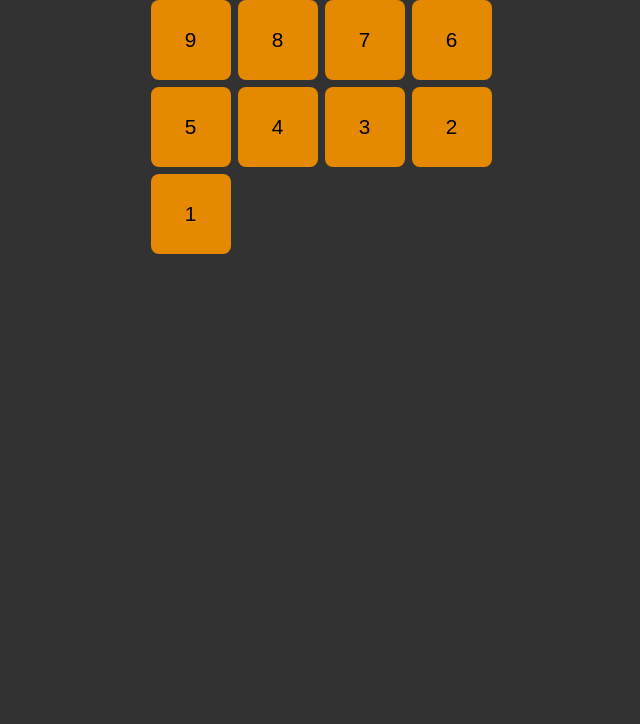
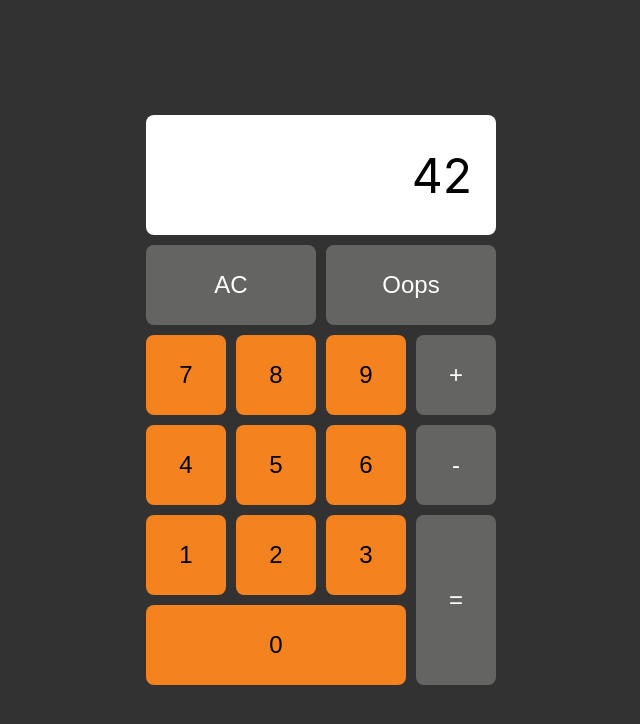
Before and after one commit to ramin709/Calculator, a React (Create React App) app: page / in a window 1280 px wide. Shown: the top 724 px of the page, without its empty margins (319-959 px from the left). Built offline with nearby package versions, Linux system fonts and the light colour scheme.

Commit message:
Complete UI
UI completed and Calc component with its test file created

```diff
--- a/src/App.tsx
+++ b/src/App.tsx
@@ -7,6 +7,8 @@ const Container = styled.div`
     background: #323232;
     flex-direction: column;
     min-height: 100vh;
+    align-items: center;
+    justify-content: center;
 `;
 
 function App() {
--- a/src/component/Button/Button.tsx
+++ b/src/component/Button/Button.tsx
@@ -1,20 +1,51 @@
-import React from 'react'
+import React, { CSSProperties } from 'react'
 import styled from 'styled-components'
+
+export enum ButtonType{
+  Number , Operator
+}
 
 type ButtonProps = {
     label: string;
+    type?: ButtonType;
+    position?: [x: number, y: number];
+    width?: number;
+    height?: number;
 }
 
 const StyledButton = styled.button`
-    background-color: #e48900;
+    background-color: #646462;
     border: none;
     border-radius: 8px;
-    font-size: 1.3rem;
+    color: #fff;
+    font-size: 1.5rem;
 `
 
-const Button: React.FC<ButtonProps> = ({label}) => {
+const Button: React.FC<ButtonProps> = ({type ,label , position , width , height}) => {
+
+  const style: CSSProperties = {}
+
+  if(position) {
+    style.gridRowStart = position[0] + 1;
+    style.gridColumnStart = position[1] + 1;
+  }
+
+  if(width){
+    style.gridColumnEnd = `span ${width}`
+  }
+
+  if(height){
+    style.gridRowEnd = `span ${height}`
+  }
+
+  if(type === ButtonType.Number){
+    style.backgroundColor = "#f4821f";
+    style.color= "#000"
+  }
+
+
   return (
-    <StyledButton>
+    <StyledButton style={style}>
         {label}
     </StyledButton>
   )
--- a/src/component/Calculator/Calculator.tsx
+++ b/src/component/Calculator/Calculator.tsx
@@ -1,5 +1,6 @@
 import styled from 'styled-components'
 import Button from '../Button/Button';
+import {ButtonType} from '../Button/Button'
 const Container = styled.div`
     display: flex;
     align-items: center;
@@ -8,24 +9,43 @@ const Container = styled.div`
 
 const Grid = styled.div`
   display: grid;
-  grid-gap: 7px;
+  grid-gap: 10px;
   grid-template-columns: repeat(4 , 80px);
-  grid-template-rows: repeat(5 , 80px);
+  grid-template-rows: 120px repeat(5 , 80px);
+`
+
+const Display = styled.div`
+  background-color: #fff;
+  color: #000;
+  font-size: 3rem;
+  grid-column-end: span 4;
+  border-radius: 8px;
+  display: flex;
+  align-items: center;
+  justify-content: flex-end;
+  padding: 0 24px;
 `
 
 const Calculator:React.FC = () => {
   return (
     <Container>
         <Grid>
-          <Button label="9"/>
-          <Button label="8"/>
-          <Button label="7"/>
-          <Button label="6"/>
-          <Button label="5"/>
-          <Button label="4"/>
-          <Button label="3"/>
-          <Button label="2"/>
-          <Button label="1"/>
+          <Display>42</Display>
+          <Button label="AC" position={[1 , 0]} width={2}/>
+          <Button label="Oops" position={[1 , 2]} width={2}/>
+          <Button label="+" position={[2 , 3]}/>
+          <Button label="-" position={[3 , 3]}/>
+          <Button label="=" position={[4 , 3]} height={2}/>
+          <Button label="0" position={[5 , 0]} width={3} type={ButtonType.Number}/>
+          <Button label="9" position={[2,2]} type={ButtonType.Number}/>
+          <Button label="8" position={[2,1]} type={ButtonType.Number}/>
+          <Button label="7" position={[2,0]} type={ButtonType.Number}/>
+          <Button label="6" position={[3,2]} type={ButtonType.Number}/>
+          <Button label="5" position={[3,1]} type={ButtonType.Number}/>
+          <Button label="4" position={[3,0]} type={ButtonType.Number}/>
+          <Button label="3" position={[4,2]} type={ButtonType.Number}/>
+          <Button label="2" position={[4,1]} type={ButtonType.Number}/>
+          <Button label="1" position={[4,0]} type={ButtonType.Number}/>
         </Grid>
     </Container>
   )
```
Also changed, not shown: src/modules/Calc.ts (added, +15 -0 lines), 1 other file (tests, documents, lock files or other folders).
